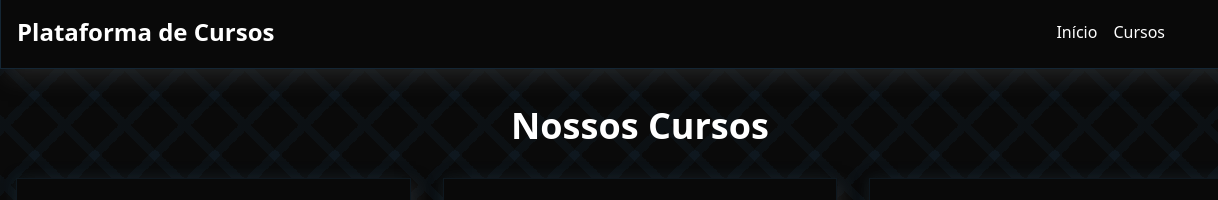
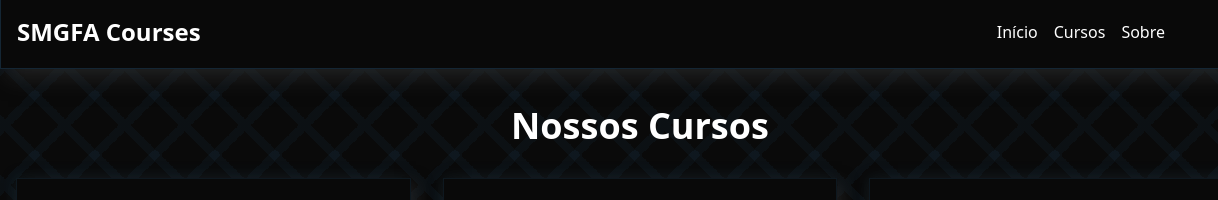
Before and after one commit to AlanzitoCoding/FinalCourse, a website: page HTMLs/Cursos.html in a window 1280 px wide. Shown: the top 200 px of the page, 0-1218 px from the left. Drawn offline with nearby package versions, Linux system fonts and the light colour scheme; grey boxes are pictures that could not be loaded.

Commit message:
sobre atualização

```diff
--- a/HTMLs/Cursos.html
+++ b/HTMLs/Cursos.html
@@ -313,10 +313,11 @@ body::before {
 <body class="font-sans">
     <nav class="neumorphic p-4 mb-8">
         <div class="container mx-auto flex justify-between items-center">
-            <a href="#" class="text-2xl font-bold">Plataforma de Cursos</a>
+            <a href="#" class="text-2xl font-bold">SMGFA Courses</a>
             <div class="refs">
                 <a href="/" class="mx-2 hover:text-blue-500 transition duration-300">Início</a>
                 <a href="/Cursos" class="mx-2 hover:text-blue-500 transition duration-300">Cursos</a>
+                <a href="/sobre" class="mx-2 hover:text-blue-500 transition duration-300">Sobre</a>
                 <a><img src="https://static-00.iconduck.com/assets.00/profile-circle-icon-256x256-cm91gqm2.png" alt="" id="profile-icon"></a>
             </div>
         </div>
```
Also changed, not shown: HTMLs/home.html (+2 -2 lines).
